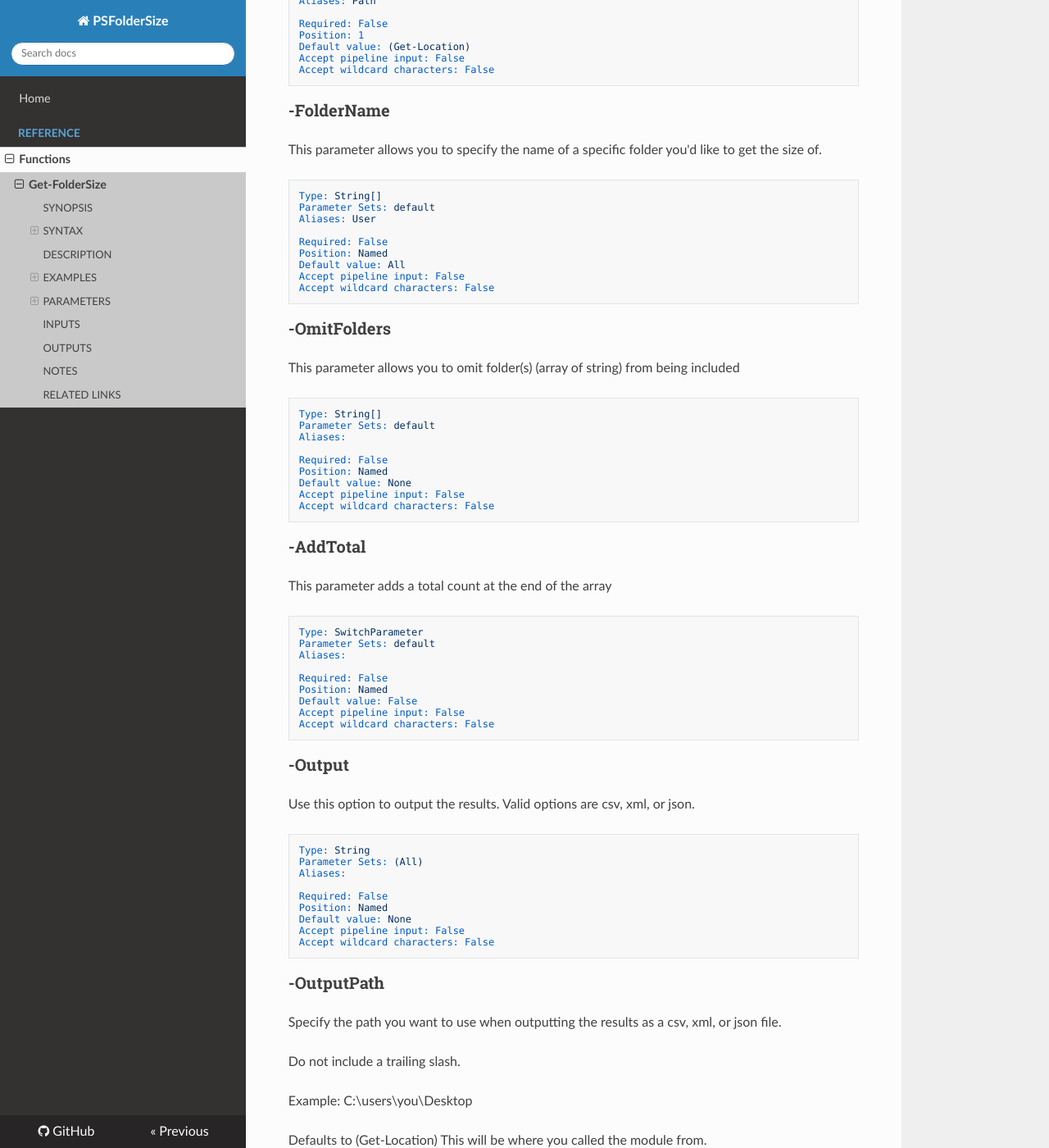
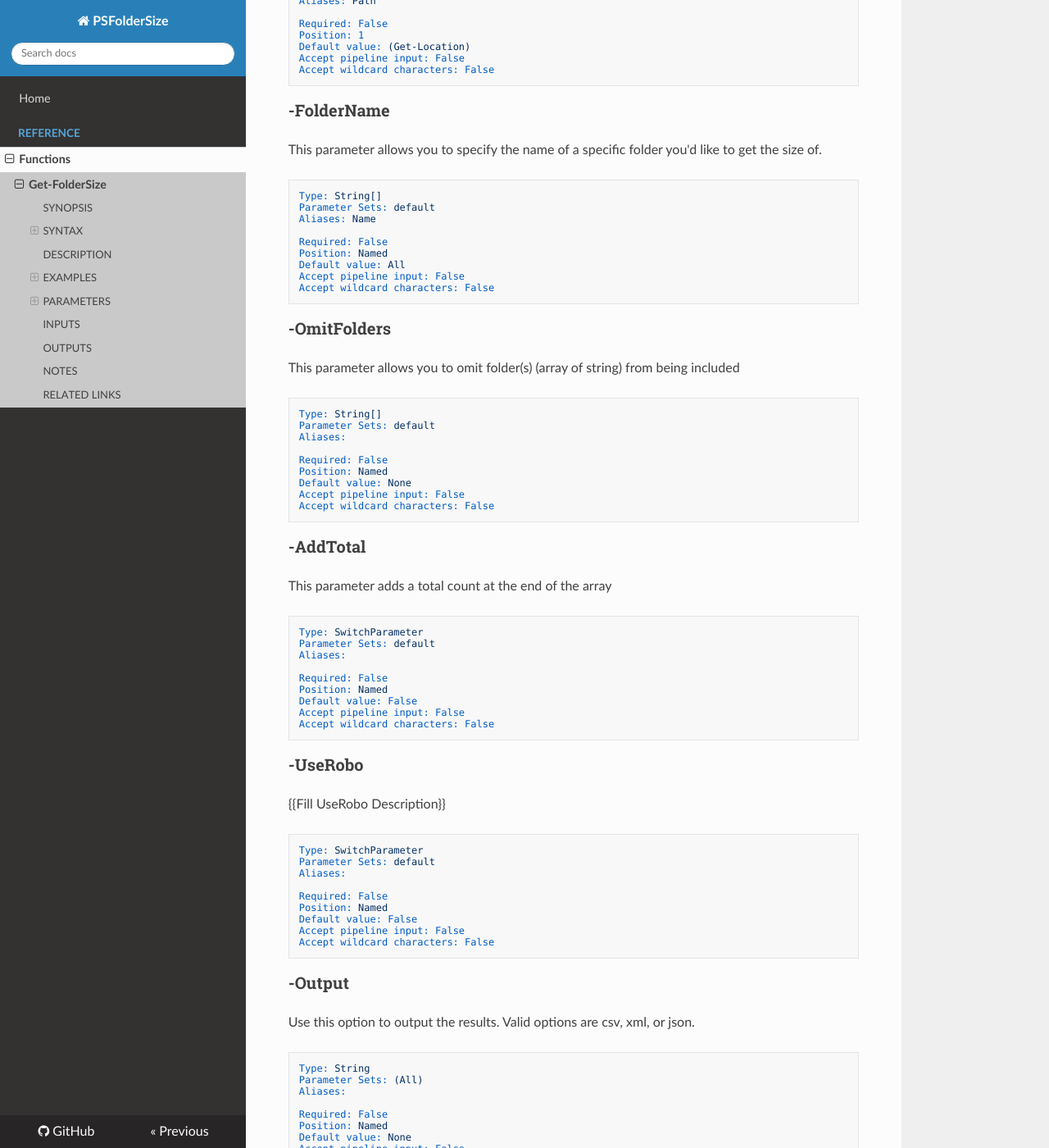
Before and after one commit to gngrninja/PSFolderSize, an MkDocs documentation site: the page built from docs/reference/functions/Get-FolderSize.md, in a window 1280 px wide and 1400 px high, scrolled down 2705 px. Shown: the whole window at 82% size. Built offline with MkDocs 1.6.1, drawn with Linux system fonts in a browser that asks for light colours; nearby versions of some CDN libraries.

Commit message:
Adding option to use RoboCopy for windows users

````diff
--- a/docs/reference/functions/Get-FolderSize.md
+++ b/docs/reference/functions/Get-FolderSize.md
@@ -17,7 +17,7 @@ You can change the base path, omit folders, as well as output results in various
 ### default (Default)
 ```
 Get-FolderSize [[-BasePath] <String[]>] [-FolderName <String[]>] [-OmitFolders <String[]>] [-AddTotal]
- [-Output <String>] [-OutputPath <String>] [-OutputFile <String>] [<CommonParameters>]
+ [-UseRobo] [-Output <String>] [-OutputPath <String>] [-OutputFile <String>] [<CommonParameters>]
 ```
 
 ### outputWithType
@@ -143,7 +143,7 @@ This parameter allows you to specify the name of a specific folder you'd like to
 ```yaml
 Type: String[]
 Parameter Sets: default
-Aliases: User
+Aliases: Name
 
 Required: False
 Position: Named
@@ -169,6 +169,21 @@ Accept wildcard characters: False
 
 ### -AddTotal
 This parameter adds a total count at the end of the array
+
+```yaml
+Type: SwitchParameter
+Parameter Sets: default
+Aliases:
+
+Required: False
+Position: Named
+Default value: False
+Accept pipeline input: False
+Accept wildcard characters: False
+```
+
+### -UseRobo
+{{Fill UseRobo Description}}
 
 ```yaml
 Type: SwitchParameter
````
Also changed, not shown: docs/reference/functions/Get-FileReport.md (+3 -2 lines), 2 other files.
